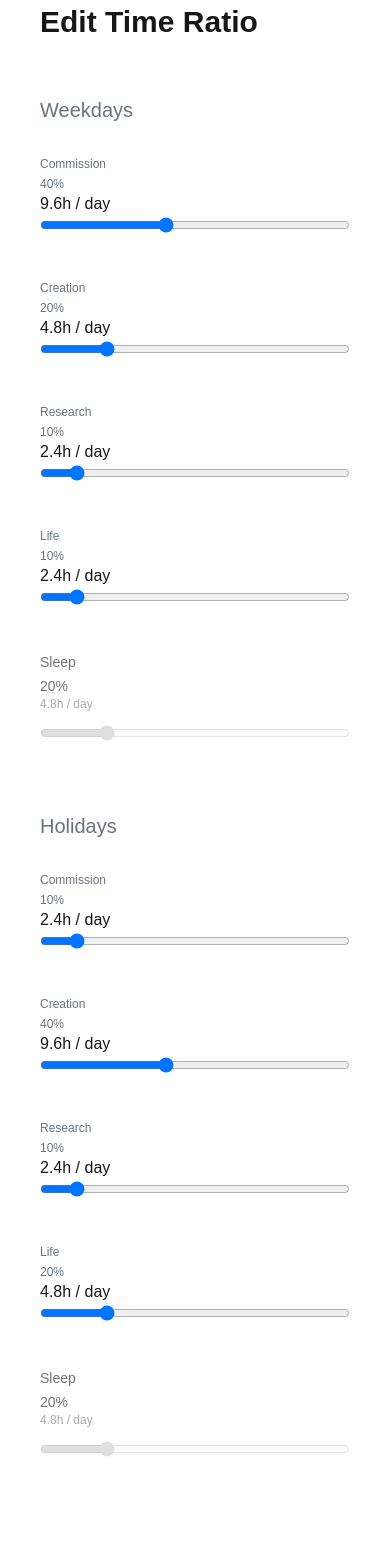
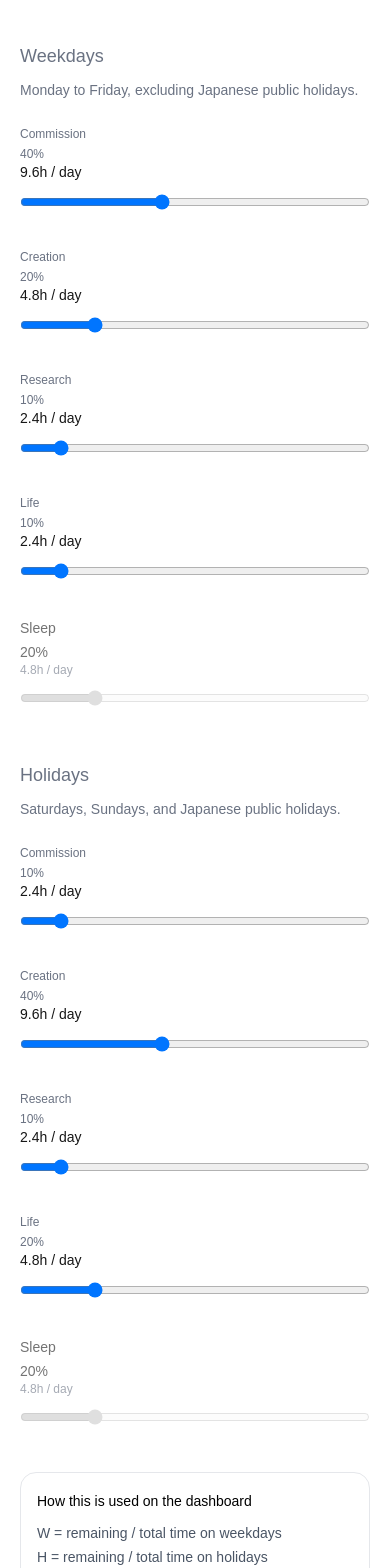
Before and after one commit to aketarasirome/countdown, a Next.js app: page /settings in a window 390 px wide. Shown: the part 60-1628 px from the top of the page. Built offline with nearby package versions, Linux system fonts and the light colour scheme.

Commit message:
Improve mobile layout for settings page

```diff
--- a/app/page.tsx
+++ b/app/page.tsx
@@ -309,57 +309,90 @@ export default function Home() {
     return `${(hoursValue / YEAR_HOURS) * 100}%`
   }
 
+  function MetricLine({
+    label,
+    remainHours,
+    totalHours,
+    showDays = true,
+  }: {
+    label: string
+    remainHours: number
+    totalHours: number
+    showDays?: boolean
+  }) {
+    return (
+      <div className="break-words">
+        <span className="inline-block min-w-[1.6rem]">{label} :</span>{" "}
+        {Math.round(remainHours)}h
+        {showDays ? `(${hoursToDays(remainHours)}d)` : ""}
+        /
+        {Math.round(totalHours)}h
+        {showDays ? `(${hoursToDays(totalHours)}d)` : ""}
+      </div>
+    )
+  }
+
   function block(
     title: string,
     color: string,
     data: ItemMetrics
   ) {
     return (
-      <div>
+      <div className="min-w-0">
         <div className="flex items-center gap-2">
-          <div style={{ width: 12, height: 12, background: color }} />
-          <div className="text-gray-600">{title}</div>
+          <div
+            className="shrink-0"
+            style={{ width: 12, height: 12, background: color }}
+          />
+          <div className="text-gray-600 text-base sm:text-lg">{title}</div>
         </div>
 
-        <div className="mt-2 font-mono text-sm">
-          <div>
-            Y : {Math.round(data.yearRemainHours)}h({hoursToDays(data.yearRemainHours)}d)/{Math.round(data.yearTotalHours)}h({hoursToDays(data.yearTotalHours)}d)
-          </div>
-
-          <div>
-            M : {Math.round(data.monthRemainHours)}h({hoursToDays(data.monthRemainHours)}d)/{Math.round(data.monthTotalHours)}h({hoursToDays(data.monthTotalHours)}d)
-          </div>
-
-          <div>
-            D : {Math.floor(data.dayRemainHours)}h/{Math.round(data.dayTotalHours)}h
-          </div>
-
-          <div>
-            W : {Math.round(data.weekdayRemainHours)}h({hoursToDays(data.weekdayRemainHours)}d)/{Math.round(data.weekdayTotalHours)}h({hoursToDays(data.weekdayTotalHours)}d)
-          </div>
-
-          <div>
-            H : {Math.round(data.holidayRemainHours)}h({hoursToDays(data.holidayRemainHours)}d)/{Math.round(data.holidayTotalHours)}h({hoursToDays(data.holidayTotalHours)}d)
-          </div>
+        <div className="mt-3 font-mono text-xs sm:text-sm leading-7 sm:leading-8 break-words">
+          <MetricLine
+            label="Y"
+            remainHours={data.yearRemainHours}
+            totalHours={data.yearTotalHours}
+          />
+          <MetricLine
+            label="M"
+            remainHours={data.monthRemainHours}
+            totalHours={data.monthTotalHours}
+          />
+          <MetricLine
+            label="D"
+            remainHours={data.dayRemainHours}
+            totalHours={data.dayTotalHours}
+            showDays={false}
+          />
+          <MetricLine
+            label="W"
+            remainHours={data.weekdayRemainHours}
+            totalHours={data.weekdayTotalHours}
+          />
+          <MetricLine
+            label="H"
+            remainHours={data.holidayRemainHours}
+            totalHours={data.holidayTotalHours}
+          />
         </div>
       </div>
     )
   }
 
   return (
-    <main className="max-w-4xl mx-auto px-10 py-16">
-      <h1 className="text-4xl font-bold">
+    <main className="max-w-4xl mx-auto px-5 py-8 sm:px-10 sm:py-16">
+      <h1 className="text-2xl sm:text-4xl font-bold leading-tight break-words">
         {formatCurrentTime(now)}
       </h1>
 
-      <div className="mt-16">
-        <div className="text-6xl font-bold mt-2">
+      <div className="mt-10 sm:mt-16">
+        <div className="text-5xl sm:text-6xl font-bold leading-none break-words">
           {hours(remaining)}h {minutes(remaining)}m {seconds(remaining)}s
         </div>
       </div>
 
-      <div className="mt-16">
-        <div className="w-full h-14 rounded-xl overflow-hidden flex bg-gray-100">
+      <div className="mt-10 sm:mt-16">
+        <div className="w-full h-10 sm:h-14 rounded-2xl overflow-hidden flex bg-gray-100">
           {segments.map((segment) => (
             <div
               key={segment.key}
@@ -372,7 +405,7 @@ export default function Home() {
         </div>
       </div>
 
-      <div className="mt-20 grid grid-cols-3 gap-12 text-sm">
+      <div className="mt-12 sm:mt-20 grid grid-cols-1 sm:grid-cols-2 xl:grid-cols-3 gap-10 sm:gap-12 text-sm">
         {block("Total", "#000", metrics.total)}
         {block("Commission", "#3B82F6", metrics.commission)}
         {block("Creation", "#9333EA", metrics.creation)}
@@ -381,16 +414,18 @@ export default function Home() {
         {block("Sleep", "#EF4444", metrics.sleep)}
       </div>
 
-      <div className="mt-24 flex justify-center">
+      <div className="mt-16 sm:mt-24 flex justify-center">
         <Link
           href="/settings"
           className="
+            w-full sm:w-auto
+            text-center
             bg-black
             text-white
-            px-10
+            px-8 sm:px-10
             py-4
             rounded-xl
-            text-lg
+            text-base sm:text-lg
             hover:opacity-80
             transition
           "
--- a/app/settings/page.tsx
+++ b/app/settings/page.tsx
@@ -1,6 +1,6 @@
 "use client"
 
-import { useEffect, useState } from "react"
+import { useEffect, useMemo, useState } from "react"
 import { useRouter } from "next/navigation"
 
 type RatioBase = {
@@ -74,6 +74,9 @@ export default function Settings() {
     return Math.max(0, 100 - sum)
   }
 
+  const weekdaySleep = useMemo(() => calcSleep(weekdays), [weekdays])
+  const holidaySleep = useMemo(() => calcSleep(holidays), [holidays])
+
   function slider(
     title: string,
     key: keyof RatioBase,
@@ -84,7 +87,9 @@ export default function Settings() {
     const hours = (24 * percent / 100).toFixed(1)
 
     return (
-      <div className="mb-10">
+      <div className="mb-8 sm:mb-10">
+        <div className="flex items-start justify-between gap-4">
+          <div className="min-w-0">
             <div className="text-xs text-gray-500 mb-1">
               {title}
             </div>
@@ -93,8 +98,10 @@ export default function Settings() {
               {percent}%
             </div>
 
-        <div className="text-base">
+            <div className="text-sm sm:text-base break-words">
               {hours}h / day
+            </div>
+          </div>
         </div>
 
         <input
@@ -122,7 +129,7 @@ export default function Settings() {
 
             set(newData)
           }}
-          className="w-full"
+          className="w-full mt-3"
         />
       </div>
     )
@@ -133,7 +140,7 @@ export default function Settings() {
     const hours = (24 * percent / 100).toFixed(1)
 
     return (
-      <div className="mb-10 opacity-60">
+      <div className="mb-8 sm:mb-10 opacity-60">
         <div className="text-sm font-medium mb-1">
           Sleep
         </div>
@@ -142,7 +149,7 @@ export default function Settings() {
           {percent}%
         </div>
 
-        <div className="text-xs text-gray-500 mb-3">
+        <div className="text-xs text-gray-500">
           {hours}h / day
         </div>
 
@@ -152,26 +159,23 @@ export default function Settings() {
           max="100"
           value={percent}
           disabled
-          className="w-full"
+          className="w-full mt-3"
         />
       </div>
     )
   }
 
   function save() {
-    const weekdaysSleep = calcSleep(weekdays)
-    const holidaysSleep = calcSleep(holidays)
-
     localStorage.setItem(
       "ratio",
       JSON.stringify({
         weekdays: {
           ...weekdays,
-          sleep: weekdaysSleep,
+          sleep: weekdaySleep,
         },
         holidays: {
           ...holidays,
-          sleep: holidaysSleep,
+          sleep: holidaySleep,
         },
       })
     )
@@ -180,41 +184,65 @@ export default function Settings() {
   }
 
   return (
-    <main className="max-w-xl mx-auto px-10 py-16">
-      <h1 className="text-3xl font-bold mb-14">
+    <main className="max-w-xl mx-auto px-5 py-8 sm:px-10 sm:py-16">
+      <h1 className="text-2xl sm:text-3xl font-bold mb-10 sm:mb-14 leading-tight">
         Edit Time Ratio
       </h1>
 
-      <h2 className="text-xl mb-8 text-gray-500">
+      <section className="mb-12 sm:mb-16">
+        <h2 className="text-lg sm:text-xl mb-2 text-gray-500">
           Weekdays
         </h2>
+
+        <p className="text-sm text-gray-500 mb-6 sm:mb-8 leading-6">
+          Monday to Friday, excluding Japanese public holidays.
+        </p>
 
         {slider("Commission", "commission", weekdays, setWeekdays)}
         {slider("Creation", "creation", weekdays, setWeekdays)}
         {slider("Research", "research", weekdays, setWeekdays)}
         {slider("Life", "life", weekdays, setWeekdays)}
         {sleepSlider(weekdays)}
+      </section>
 
-      <h2 className="text-xl mt-16 mb-8 text-gray-500">
+      <section>
+        <h2 className="text-lg sm:text-xl mb-2 text-gray-500">
           Holidays
         </h2>
+
+        <p className="text-sm text-gray-500 mb-6 sm:mb-8 leading-6">
+          Saturdays, Sundays, and Japanese public holidays.
+        </p>
 
         {slider("Commission", "commission", holidays, setHolidays)}
         {slider("Creation", "creation", holidays, setHolidays)}
         {slider("Research", "research", holidays, setHolidays)}
         {slider("Life", "life", holidays, setHolidays)}
         {sleepSlider(holidays)}
+      </section>
+
+      <div className="mt-10 sm:mt-14 rounded-2xl border border-gray-200 p-4 sm:p-5 text-sm text-gray-600 leading-6">
+        <div className="mb-2 font-medium text-black">
+          How this is used on the dashboard
+        </div>
+        <div>
+          W = remaining / total time on weekdays
+        </div>
+        <div>
+          H = remaining / total time on holidays
+        </div>
+      </div>
 
       <button
         onClick={save}
         className="
-          mt-20
+          mt-12 sm:mt-20
           w-full
           bg-black
           text-white
           py-4
           rounded-xl
-          text-lg
+          text-base sm:text-lg
           hover:opacity-80
           transition
         "
```
Lines whose indentation alone changed are shown as unchanged.
